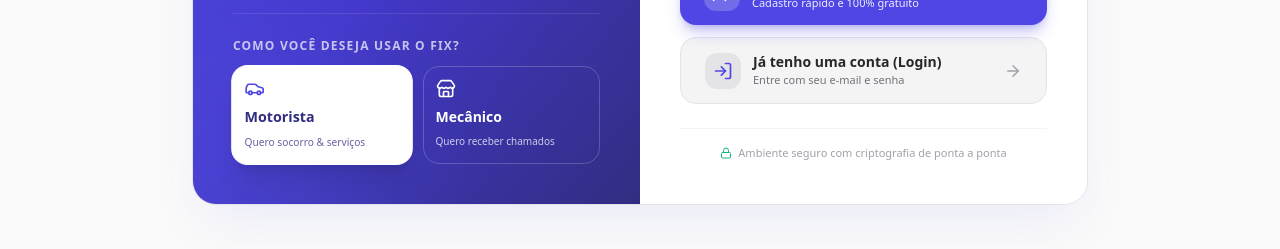
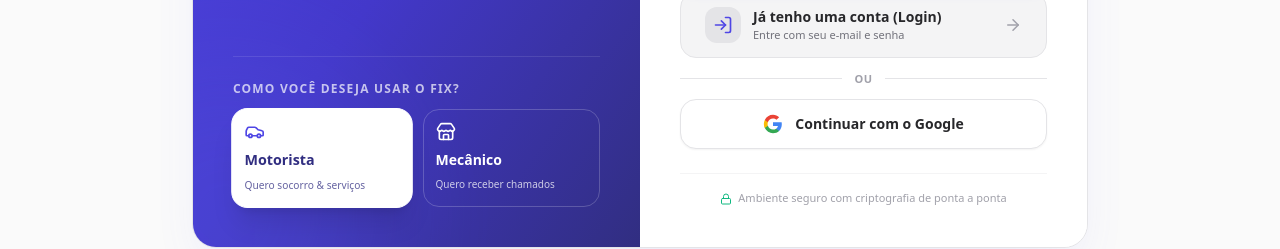
Before and after one commit to MakiroTM/fixapp, a React (Vite) app: page / in a window 1280 px wide. Shown: the part 495-744 px from the top of the page. Built offline with nearby package versions, Linux system fonts and the light colour scheme; no server answers.

Commit message:
feat(auth): add Google login button to AuthScreen
Implement mock Google authentication flow to support user sign-in via third-party providers.

```diff
--- a/components/AuthScreen.tsx
+++ b/components/AuthScreen.tsx
@@ -93,6 +93,40 @@
       setForgotEmail('');
     }, 2500);
   };
+
+  const handleGoogleLogin = () => {
+    const googleUser: User = {
+      id: 'google-' + Math.random().toString(36).substr(2, 9),
+      name: selectedRole === 'CLIENT' ? 'Usuário Google' : 'Mecânico Google Credenciado',
+      email: 'usuario.google@gmail.com',
+      role: selectedRole,
+      plan: 'FREE',
+      shopName: selectedRole === 'MECHANIC' ? 'Oficina Parceira Google' : undefined,
+      rating: 5.0
+    };
+    onLogin(googleUser);
+  };
+
+  const GoogleIcon = () => (
+    <svg className="w-5 h-5 flex-shrink-0" viewBox="0 0 24 24">
+      <path
+        fill="#4285F4"
+        d="M22.56 12.25c0-.78-.07-1.53-.2-2.25H12v4.26h5.92c-.26 1.37-1.04 2.53-2.21 3.31v2.77h3.57c2.08-1.92 3.28-4.74 3.28-8.09z"
+      />
+      <path
+        fill="#34A853"
+        d="M12 23c2.97 0 5.46-.98 7.28-2.66l-3.57-2.77c-.98.66-2.23 1.06-3.71 1.06-2.86 0-5.29-1.93-6.16-4.53H2.18v2.84C3.99 20.53 7.7 23 12 23z"
+      />
+      <path
+        fill="#FBBC05"
+        d="M5.84 14.09c-.22-.66-.35-1.36-.35-2.09s.13-1.43.35-2.09V7.06H2.18C1.43 8.55 1 10.22 1 12s.43 3.45 1.18 4.94l2.85-2.22.81-.63z"
+      />
+      <path
+        fill="#EA4335"
+        d="M12 5.38c1.62 0 3.06.56 4.21 1.64l3.15-3.15C17.45 2.09 14.97 1 12 1 7.7 1 3.99 3.47 2.18 7.06l3.66 2.84c.87-2.6 3.3-4.52 6.16-4.52z"
+      />
+    </svg>
+  );
 
   return (
     <div className="min-h-[calc(100vh-64px)] bg-zinc-50 dark:bg-zinc-950 flex items-center justify-center p-3 sm:p-6 transition-colors duration-300">
@@ -236,6 +270,20 @@
                   </div>
                   <ArrowRight size={18} className="group-hover:translate-x-1 transition-transform text-zinc-400" />
                 </button>
+
+                <div className="relative py-2 flex items-center justify-center">
+                  <div className="border-t border-zinc-200 dark:border-zinc-800 w-full"></div>
+                  <span className="bg-white dark:bg-zinc-900 px-3 text-[11px] font-bold text-zinc-400 uppercase tracking-wider absolute">ou</span>
+                </div>
+
+                <button
+                  type="button"
+                  onClick={handleGoogleLogin}
+                  className="w-full bg-white dark:bg-zinc-800 hover:bg-zinc-50 dark:hover:bg-zinc-700/80 text-zinc-800 dark:text-zinc-100 font-extrabold py-3.5 px-6 rounded-2xl border border-zinc-200 dark:border-zinc-700 shadow-sm flex items-center justify-center gap-3 transition-all hover:scale-[1.01] active:scale-[0.99]"
+                >
+                  <GoogleIcon />
+                  <span className="text-sm">Continuar com o Google</span>
+                </button>
               </div>
 
               {/* Informational Footer note */}
@@ -342,7 +390,21 @@
                 </button>
               </form>
 
-              <div className="pt-4 border-t border-zinc-100 dark:border-zinc-800 text-center">
+              <div className="relative py-1 flex items-center justify-center">
+                <div className="border-t border-zinc-200 dark:border-zinc-800 w-full"></div>
+                <span className="bg-white dark:bg-zinc-900 px-3 text-[11px] font-bold text-zinc-400 uppercase tracking-wider absolute">ou entre com</span>
+              </div>
+
+              <button
+                type="button"
+                onClick={handleGoogleLogin}
+                className="w-full bg-white dark:bg-zinc-800 hover:bg-zinc-50 dark:hover:bg-zinc-700/80 text-zinc-800 dark:text-zinc-100 font-extrabold py-3 px-4 rounded-2xl border border-zinc-200 dark:border-zinc-700 shadow-sm flex items-center justify-center gap-3 transition-all hover:scale-[1.01] active:scale-[0.99] text-sm"
+              >
+                <GoogleIcon />
+                <span>Entrar com o Google</span>
+              </button>
+
+              <div className="pt-3 border-t border-zinc-100 dark:border-zinc-800 text-center">
                 <p className="text-xs text-zinc-500 dark:text-zinc-400">
                   Ainda não tem uma conta?{' '}
                   <button
@@ -376,6 +438,20 @@
                 <p className="text-zinc-500 dark:text-zinc-400 text-xs mt-1">
                   Cadastro rápido para {selectedRole === 'CLIENT' ? 'Motoristas' : 'Mecânicos e Oficinas'}.
                 </p>
+              </div>
+
+              <button
+                type="button"
+                onClick={handleGoogleLogin}
+                className="w-full bg-white dark:bg-zinc-800 hover:bg-zinc-50 dark:hover:bg-zinc-700/80 text-zinc-800 dark:text-zinc-100 font-extrabold py-3 px-4 rounded-2xl border border-zinc-200 dark:border-zinc-700 shadow-sm flex items-center justify-center gap-3 transition-all hover:scale-[1.01] active:scale-[0.99] text-sm"
+              >
+                <GoogleIcon />
+                <span>Cadastrar com o Google</span>
+              </button>
+
+              <div className="relative py-1 flex items-center justify-center">
+                <div className="border-t border-zinc-200 dark:border-zinc-800 w-full"></div>
+                <span className="bg-white dark:bg-zinc-900 px-3 text-[11px] font-bold text-zinc-400 uppercase tracking-wider absolute">ou com seu e-mail</span>
               </div>
 
               <form onSubmit={handleSubmit} className="space-y-3.5">
```
